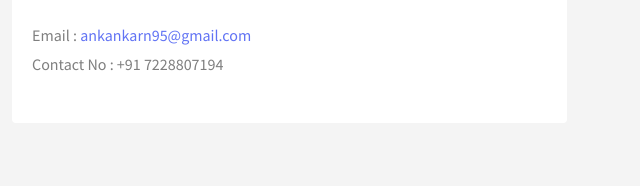
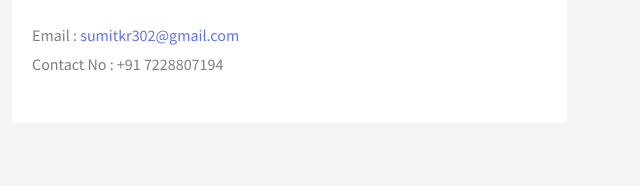
Before and after one commit to sumitkashyap95/Develop, a plain HTML site: page index.html in a window 1280 px wide. Shown: the part 3211-3397 px from the top of the page, 58-698 px from the left. Drawn offline with Linux system fonts and the light colour scheme; files whose address does not match are found by name.

Commit message:
Update index.html

```diff
--- a/index.html
+++ b/index.html
@@ -393,7 +393,7 @@
 							<p>Subhash Nagar, beside new Railway Road, Gurugram, Haryana, India. PIN: 122001</p>
 
                             <p>
-                               Email : <a href="mailto:sumitkr302@gmail.com?Subject=Hello Ankan!" target="_top">ankankarn95@gmail.com</a>
+                               Email : <a href="mailto:sumitkr302@gmail.com?Subject=Hello Sumit!" target="_top">sumitkr302@gmail.com</a>
                                </br>
                                Contact No : +91 7228807194
                             </p>
```
